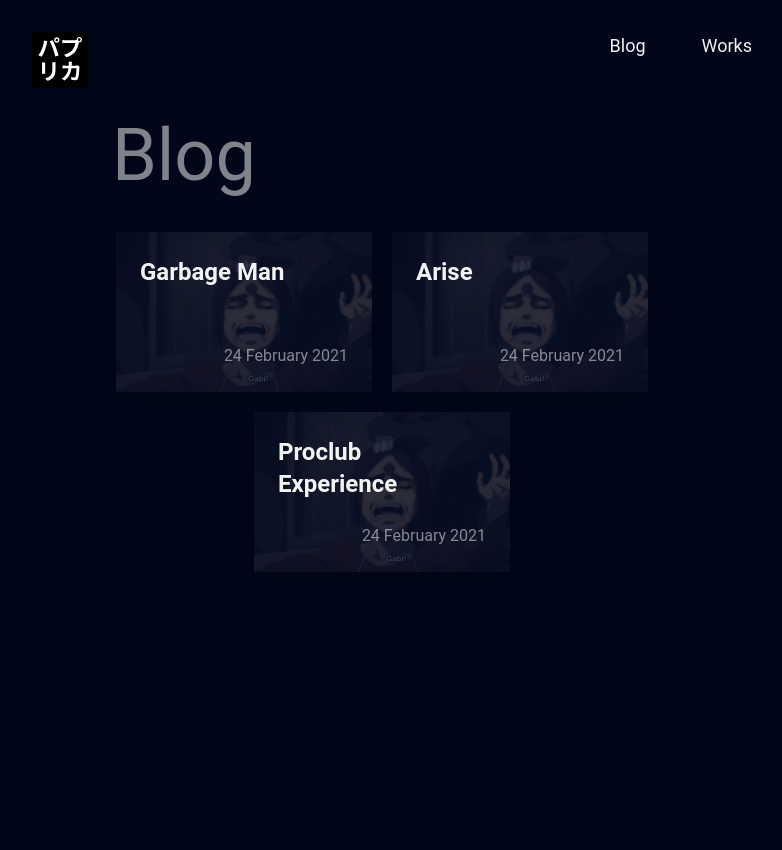
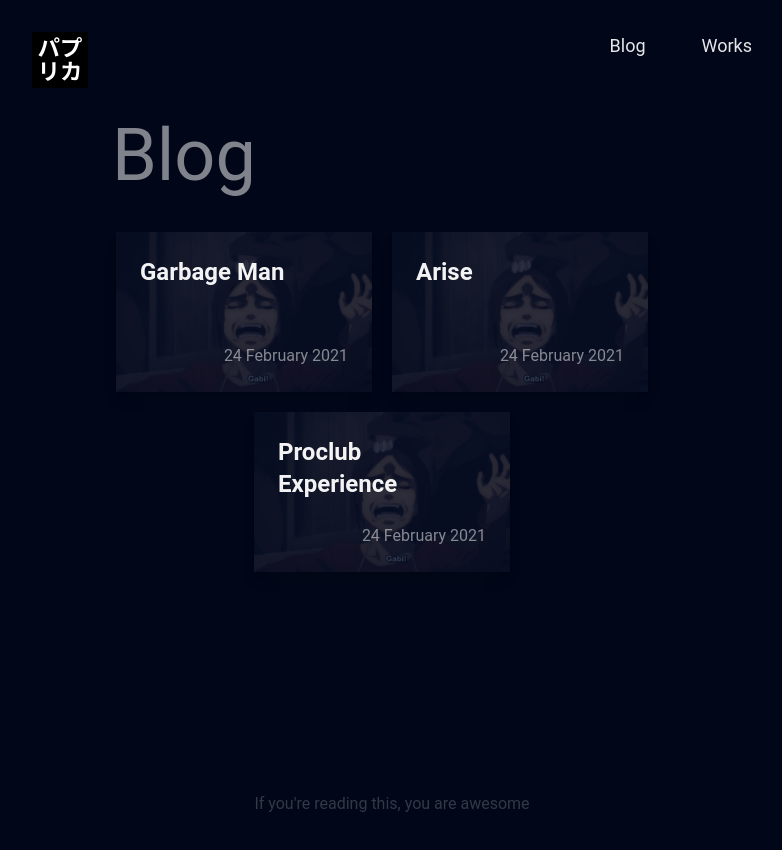
Before and after one commit to faishalirwn/portfolio, a Next.js app: page /blog in a window 1280 px wide. Shown: the top 850 px of the page, without its empty margins (248-1030 px from the left). Before the commit the page ends 800 px from the top, so only its background shows below. Built offline with nearby package versions, Linux system fonts and the light colour scheme; what @tailwindcss/typography would draw is missing.

Commit message:
Add footer

```diff
--- a/components/layout.js
+++ b/components/layout.js
@@ -1,16 +1,20 @@
 import Head from 'next/head'
 import Link from 'next/link'
 import { useState } from 'react'
+import { useRouter } from 'next/router'
 
 export default function Layout({ children }) {
   const [nav, setNav] = useState(false)
+
+  const router = useRouter()
+  const isHome = router.pathname === '/'
 
   return (
     <div className="text-white text-opacity-95 font-sans px-6 mx-auto my-0 relative sm:max-w-3xl 2xl:max-w-4xl">
       <Head>
         <link rel="icon" href="/favicon.ico" />
       </Head>
-      <nav className="relative">
+      <nav className="relative text-white text-opacity-90">
         <div className="py-8 flex justify-between">
           <Link href="/">
             <a>
@@ -32,12 +36,12 @@ export default function Layout({ children }) {
           <ul className="hidden md:flex text-lg">
             <li className="mr-14">
               <Link href="/blog">
-                <a className="link-hover">Blog</a>
+                <a className="hover:text-white hover:text-opacity-80">Blog</a>
               </Link>
             </li>
             <li>
               <Link href="/works">
-                <a className="link-hover">Works</a>
+                <a className="hover:text-white hover:text-opacity-80">Works</a>
               </Link>
             </li>
           </ul>
@@ -45,12 +49,12 @@ export default function Layout({ children }) {
         <ul className={`${nav ? 'pb-10' : 'h-0'} w-full transition-all text-4xl flex flex-col items-center font-bold absolute bg-dark-blue z-10 shadow-lg overflow-hidden`}>
           <li className="mb-8">
             <Link href="/blog">
-              <a className="link-hover">Blog</a>
+              <a className="hover:text-white hover:text-opacity-80">Blog</a>
             </Link>
           </li>
           <li>
             <Link href="/works">
-              <a className="link-hover">Works</a>
+              <a className="hover:text-white hover:text-opacity-80">Works</a>
             </Link>
           </li>
         </ul>
@@ -58,6 +62,11 @@ export default function Layout({ children }) {
       <main>
           { children }
       </main>
+      {!isHome &&
+        <footer className="py-10 mt-40 text-center text-white text-opacity-20">
+          <span>If you're reading this, you are awesome</span>
+        </footer>
+      }
     </div>
   )
 }
```
